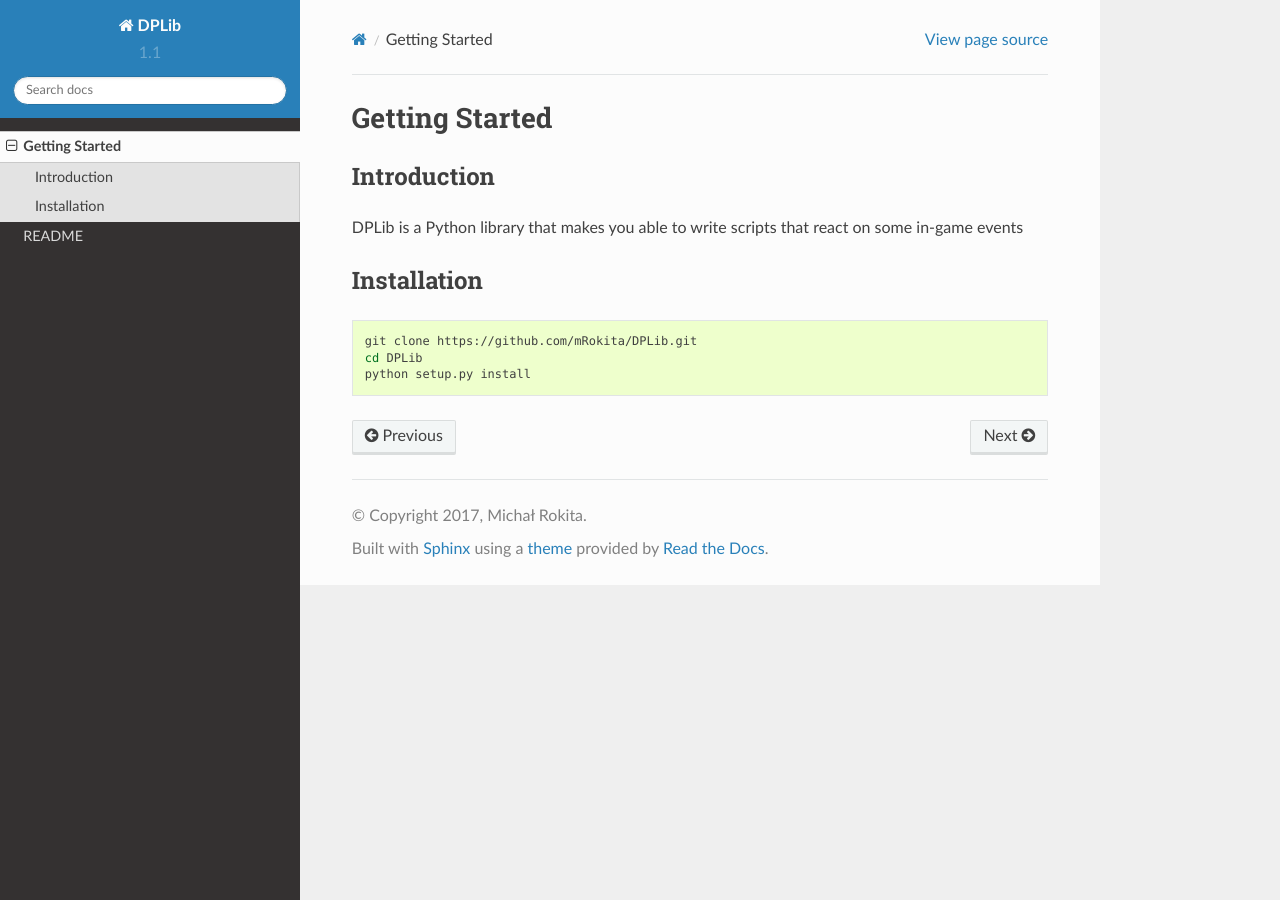
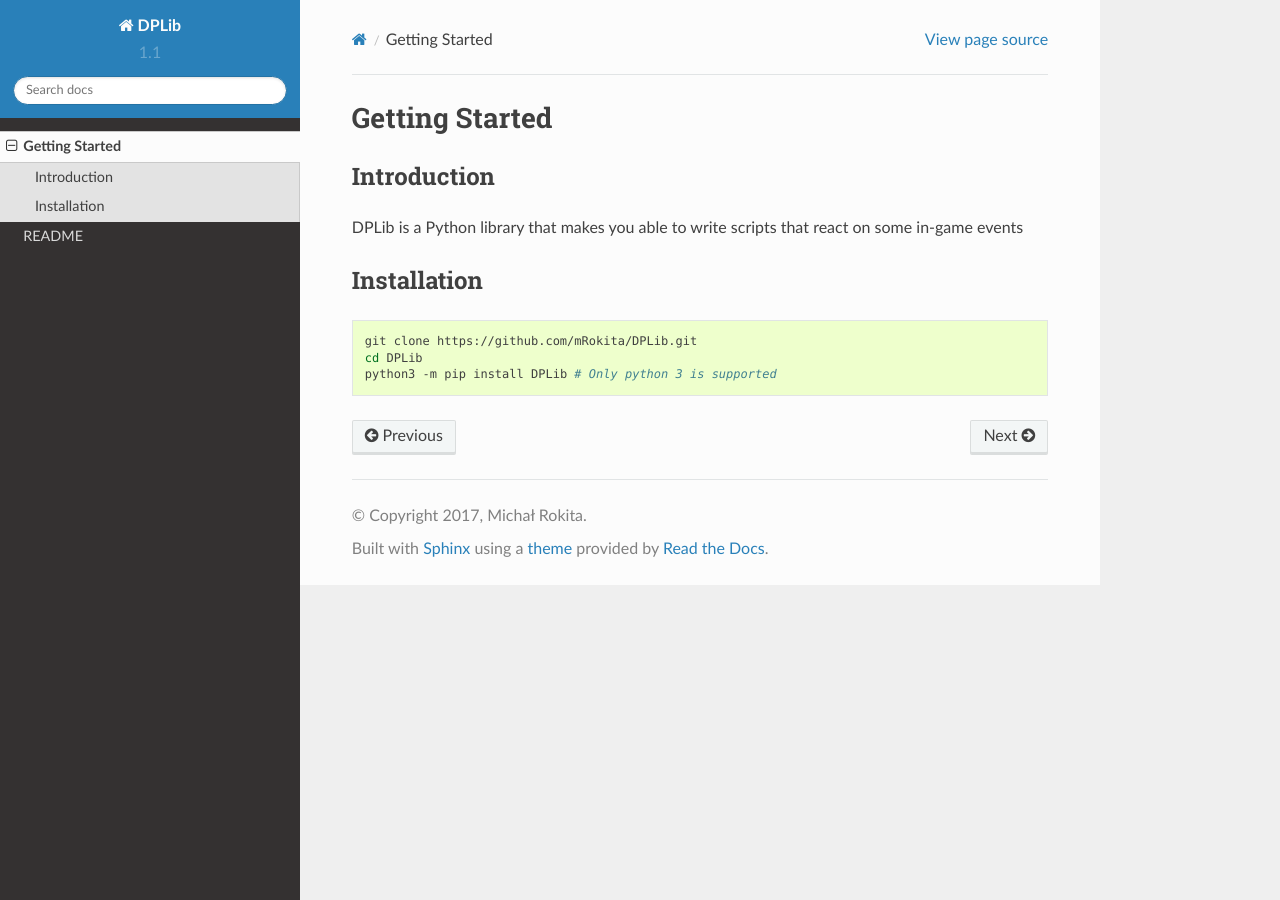
Before and after one commit to mRokita/DPLib, a Sphinx documentation site: the page built from doc/gettingstarted.rst, in a window 1280 px wide. Built offline with Sphinx 7.4.7 and the Read the Docs theme 2.0.0, drawn with Linux system fonts in a browser that asks for light colours; pages that are not in the unit, such as notebooks, are missing from menus.

Commit message:
Add pip installation to getting started section

```diff
--- a/doc/gettingstarted.rst
+++ b/doc/gettingstarted.rst
@@ -11,4 +11,4 @@ Installation
 
     git clone https://github.com/mRokita/DPLib.git
     cd DPLib
-    python setup.py install
+    python3 -m pip install DPLib # Only python 3 is supported
```
